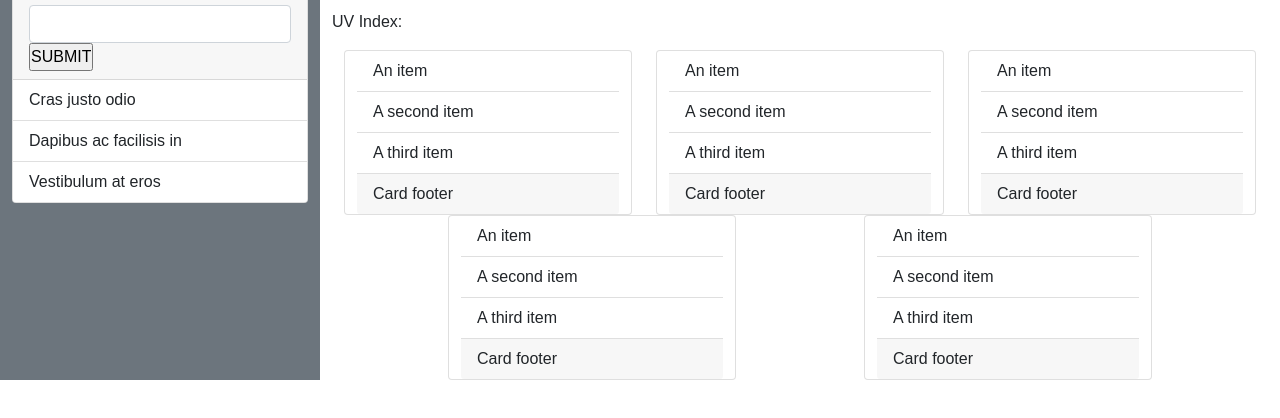
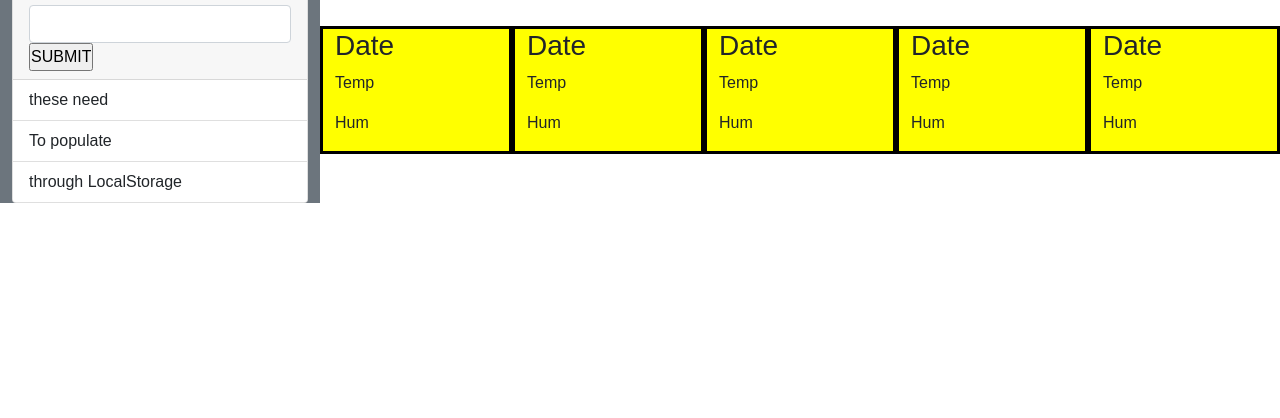
Before and after one commit to smoyamendez/api-weather-dashboard, a plain HTML site: page index.html in a window 1280 px wide. Shown: the part 102-520 px from the top of the page. Drawn offline with nearby package versions, Linux system fonts and the light colour scheme.

Commit message:
all APIs functioning and layout corrected

```diff
--- a/assets/css/style.css
+++ b/assets/css/style.css
@@ -43,3 +43,9 @@ body {
 #sidebar {
     background-color: var(--bs-gray);
 }
+
+#meow {
+    background-color: yellow;
+    border-style: solid;
+    border-color: black;
+}
--- a/assets/js/script.js
+++ b/assets/js/script.js
@@ -6,54 +6,52 @@ var curTemp = document.querySelector('#curTemp');
 var curHumidity = document.querySelector("#curHumidity");
 var curUVIndex = document.querySelector("#curUVIndex");
 var curWindSpeed = document.querySelector("#curWindSpeed");
+var iconEl = document.querySelector("#icon");
 var unit = 'imperial'
 
-cityBtn.addEventListener('click', function(event) {
-    event.preventDefault();
-    // Current Weather
-    fetch('https://api.openweathermap.org/data/2.5/weather?q=' + cityInput.value + '&appid=a93efe3c2ecf98f5aeb49553bbf46b14'+'&units='+ unit)
+
+function getUv(lat, lon) {
+    fetch('http://api.openweathermap.org/data/2.5/uvi?lat=' + lat + '&lon=' + lon + '&appid=a93efe3c2ecf98f5aeb49553bbf46b14' + '&units=')
         .then(function (response) {
-        if(response.ok) {
+            if (response.ok) {
                 return response.json();
             }
         })
         .then(function (data) {
             console.log(data)
-        //  TODO: pull data to page within .then statement
-        curCityName.textContent = data.name;
-        curTemp.textContent ='Temperature: ' + parseInt(data.main.temp) + "°F";
-        curHumidity.textContent = 'Humidity: ' + parseInt(data.main.temp) + '%';
-        curWindSpeed.textContent = 'Wind Speed: ' + parseInt(data.wind.speed) + 'mph';
+            curUVIndex.textContent = 'UV Index: '+ data.value;
+        })
+}
 
-    })
-    //  TODO: add an alert if input doesn't match any city or is ""
-
-    var a=lat=data.coord.lat;
-    var b=lon=data.coord.lon;
-    // 5 Day Forecast
-    fetch('https://api.openweathermap.org/data/2.5/forecast?q=' + cityInput.value + '&appid=a93efe3c2ecf98f5aeb49553bbf46b14'+'&units='+ unit)
+cityBtn.addEventListener('click', function (event) {
+    event.preventDefault();
+    // Current Weather
+    fetch('https://api.openweathermap.org/data/2.5/weather?q=' + cityInput.value + '&appid=a93efe3c2ecf98f5aeb49553bbf46b14' + '&units=' + unit)
         .then(function (response) {
-        if(response.ok) {
+            if (response.ok) {
                 return response.json();
             }
         })
         .then(function (data) {
             console.log(data)
-        //  TODO: pull data to page within .then statement
+            curCityName.textContent = data.name + " " + moment().format("M/D/YYYY");
+            curTemp.textContent = 'Temperature: ' + parseInt(data.main.temp) + "°F";
+            curHumidity.textContent = 'Humidity: ' + parseInt(data.main.temp) + '%';
+            curWindSpeed.textContent = 'Wind Speed: ' + parseInt(data.wind.speed) + 'mph';
+            getUv(data.coord.lat, data.coord.lon)
+
         })
-    //  TODO: add an alert if input doesn't match any city or is ""
 
-    // UV Index
-    fetch('http://api.openweathermap.org/data/2.5/uvi?lat=' + lat + '&lon=' + lon + '&appid=a93efe3c2ecf98f5aeb49553bbf46b14'+'&units=')
+    // 5 Day Forecast
+    fetch('https://api.openweathermap.org/data/2.5/forecast?q=' + cityInput.value + '&appid=a93efe3c2ecf98f5aeb49553bbf46b14' + '&units=' + unit)
         .then(function (response) {
-        if(response.ok) {
+            if (response.ok) {
                 return response.json();
             }
         })
         .then(function (data) {
             console.log(data)
-        //  TODO: pull data to page within .then statement
-        curUVIndex.textContent = data.name;
+
         })
-    //  TODO: add an alert if input doesn't match any city or is ""
+
 })
--- a/index.html
+++ b/index.html
@@ -15,7 +15,7 @@
 </head>
 
 <body>
-    <div class="container-fluid" id="nav" >
+    <div class="container-fluid" id="nav">
         <h1>Weather Dashboard</h1>
     </div>
 
@@ -29,9 +29,9 @@
                         <input type="submit" value="SUBMIT" id="cityBtn">
                     </div>
                     <ul class="list-group list-group-flush">
-                        <li class="list-group-item">Cras justo odio</li>
-                        <li class="list-group-item">Dapibus ac facilisis in</li>
-                        <li class="list-group-item">Vestibulum at eros</li>
+                        <li class="list-group-item">these need</li>
+                        <li class="list-group-item">To populate</li>
+                        <li class="list-group-item">through LocalStorage</li>
                     </ul>
                 </div>
             </div>
@@ -41,78 +41,42 @@
                     <p id="curTemp"></p>
                     <p id="curHumidity"></p>
                     <p id="curWindSpeed"></p>
-                    <p id="curUVIndex">UV Index:</p>
+                    <p id="curUVIndex"></p>
                 </div>
 
-                <div class="row justify-content-evenly">
-
-                    <div class="card" style="width: 18rem;">
-                        <ul class="list-group list-group-flush">
-                          <li class="list-group-item">An item</li>
-                          <li class="list-group-item">A second item</li>
-                          <li class="list-group-item">A third item</li>
-                        </ul>
-                        <div class="card-footer">
-                          Card footer
-                        </div>
-                      </div>
-
-                      <div class="card" style="width: 18rem;">
-                        <ul class="list-group list-group-flush">
-                          <li class="list-group-item">An item</li>
-                          <li class="list-group-item">A second item</li>
-                          <li class="list-group-item">A third item</li>
-                        </ul>
-                        <div class="card-footer">
-                          Card footer
-                        </div>
-                      </div>
-
-                      <div class="card" style="width: 18rem;">
-                        <ul class="list-group list-group-flush">
-                          <li class="list-group-item">An item</li>
-                          <li class="list-group-item">A second item</li>
-                          <li class="list-group-item">A third item</li>
-                        </ul>
-                        <div class="card-footer">
-                          Card footer
-                        </div>
-                      </div>
-
-                      <div class="card" style="width: 18rem;">
-                        <ul class="list-group list-group-flush">
-                          <li class="list-group-item">An item</li>
-                          <li class="list-group-item">A second item</li>
-                          <li class="list-group-item">A third item</li>
-                        </ul>
-                        <div class="card-footer">
-                          Card footer
-                        </div>
-                      </div>
-
-                      <div class="card" style="width: 18rem;">
-                        <ul class="list-group list-group-flush">
-                          <li class="list-group-item">An item</li>
-                          <li class="list-group-item">A second item</li>
-                          <li class="list-group-item">A third item</li>
-                        </ul>
-                        <div class="card-footer">
-                          Card footer
-                        </div>
-                      </div>
+                <div class="row justify-content-between">
+                    <div class="col" id="meow">
+                        <h3>Date</h3>
+                        <p>Temp</p>
+                        <p>Hum</p>
+                    </div>
+                    <div class="col" id="meow">
+                        <h3>Date</h3>
+                        <p>Temp</p>
+                        <p>Hum</p>
+                    </div>
+                    <div class="col" id="meow">
+                        <h3>Date</h3>
+                        <p>Temp</p>
+                        <p>Hum</p>
+                    </div>
+                    <div class="col" id="meow">
+                        <h3>Date</h3>
+                        <p>Temp</p>
+                        <p>Hum</p>
+                    </div>
+                    <div class="col" id="meow">
+                        <h3>Date</h3>
+                        <p>Temp</p>
+                        <p>Hum</p>
+                    </div>
 
                 </div>
-
 
             </div>
         </div>
     </div>
-
-
-
-
-
-
+    <script src="https://cdnjs.cloudflare.com/ajax/libs/moment.js/2.24.0/moment.min.js"></script>
     <script src="./assets/js/script.js"></script>
 </body>
 
```
Lines whose indentation alone changed are shown as unchanged.
